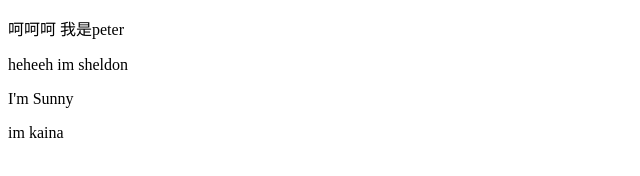
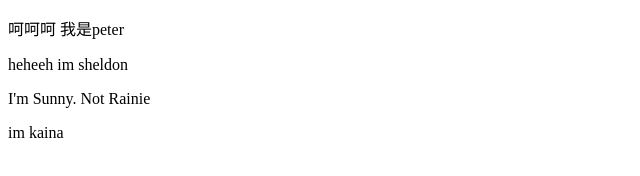
Before and after one commit to mxdi9i7/jan-class-group-exercise, a plain HTML site: page index.html in a window 1280 px wide. Shown: the full height of the page, 0-640 px from the left. Drawn offline with Linux system fonts and the light colour scheme.

Commit message:
added text

```diff
--- a/index.html
+++ b/index.html
@@ -10,7 +10,7 @@
   <body>
     <p>呵呵呵 我是peter</p>
     <p>heheeh im sheldon</p>
-    <div class="sunny">I'm Sunny</div>
+    <div class="sunny">I'm Sunny. Not Rainie</div>
     <p>im kaina</p>
   </body>
 </html>
```
